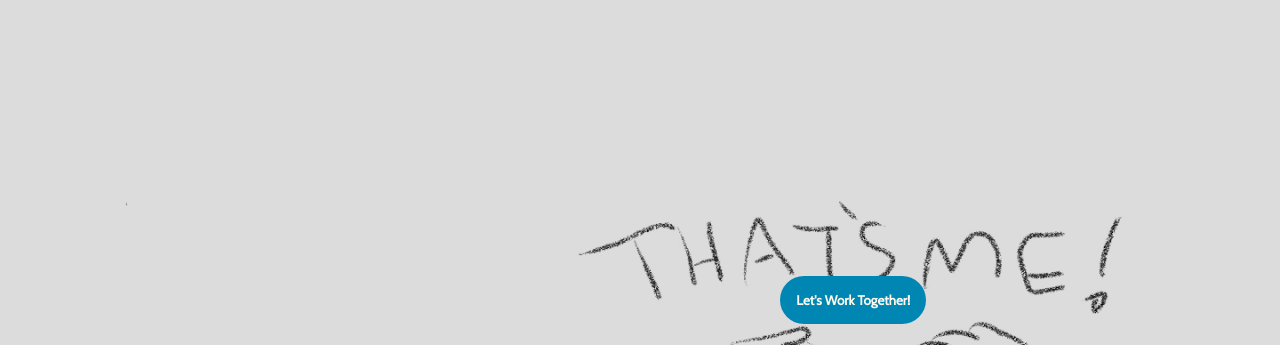
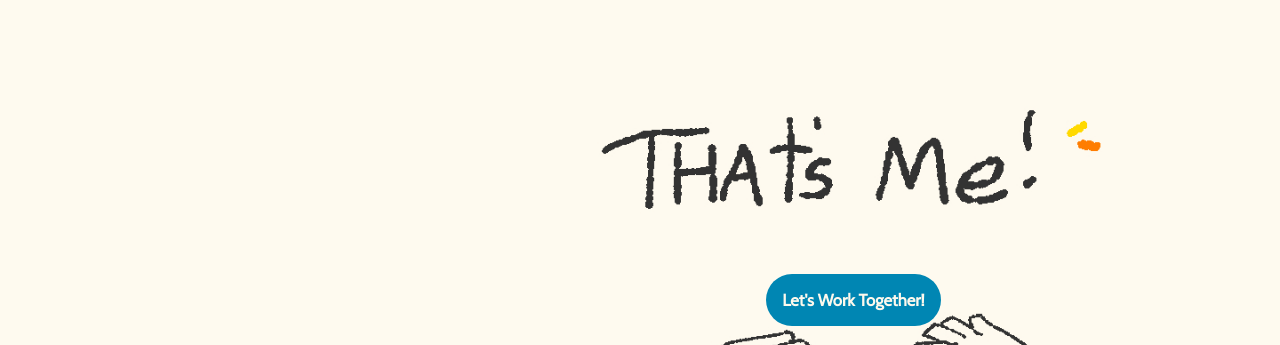
Before and after one commit to sydneyYYC/cpnt260-a3, a plain HTML site: page index.html in a window 1280 px wide. Shown: the top 345 px of the page. Drawn offline with nearby package versions, Linux system fonts and the light colour scheme.

Commit message:
fixed button html error and added web-banner short jpg

```diff
--- a/css/main.css
+++ b/css/main.css
@@ -7,8 +7,9 @@ header {
   width:100%;
   grid-template-columns:  1fr 2fr 2fr 1fr;
   grid-template-rows: 0.5fr 0.5fr 1fr;
-  background: no-repeat center url('../images/webbanner.jpg');
+  background: no-repeat center url('../images/webbanner-long.jpg');
   background-size: cover;
+  filter:drop-shadow(0px 8px 4px hsl(351, 8%, 60%, 0.2));
 }
 
 /*prevents text from touching the side*/
@@ -48,6 +49,7 @@ grid-row-start: 2;
 align-self:center;
 justify-self: center;
 
+
 padding:1rem;
 border-radius: 15em;
 border: 0;
@@ -58,11 +60,9 @@ color: var(--background-white);
 }
 
 .cta-button:hover {
-  /*idk why this isnt working*/
+  /*idk why this isn't working*/
   background-color: hsl(var(--candy-blue), 48%, 65%);
   color: var(--pumpkin-orange);
-  border-color: var(--candy-blue);
-  border:2px;
 }
 
 @media screen and (width < 55rem ) {
--- a/css/reset.css
+++ b/css/reset.css
@@ -5,3 +5,7 @@ body{
 ul {
   text-decoration: none;
 }
+
+a{
+  text-decoration: none;
+}
--- a/css/typography.css
+++ b/css/typography.css
@@ -16,4 +16,5 @@ p {
 a {
   font-family:'Cabin' , sans-serif;
   font-weight: bold;
+  font-size:smaller;
 }
--- a/index.html
+++ b/index.html
@@ -16,7 +16,7 @@
   <header>
     <h1 class="logoh1">Hello, I'm Sydney.</h1>
     <h6 class="logoh6">Web Designer, Illustrator.</h6>
-    <button class="cta-button"><a>Let's Work Together!</a></button>
+    <a href="index.html" class="cta-button">Let's Work Together!</a>
   </header>
   <main>
   <section>
```
Also changed, not shown: images/webbanner-long.jpg (added), images/webbanner-short.jpg, images/webbanner.jpg (deleted).
